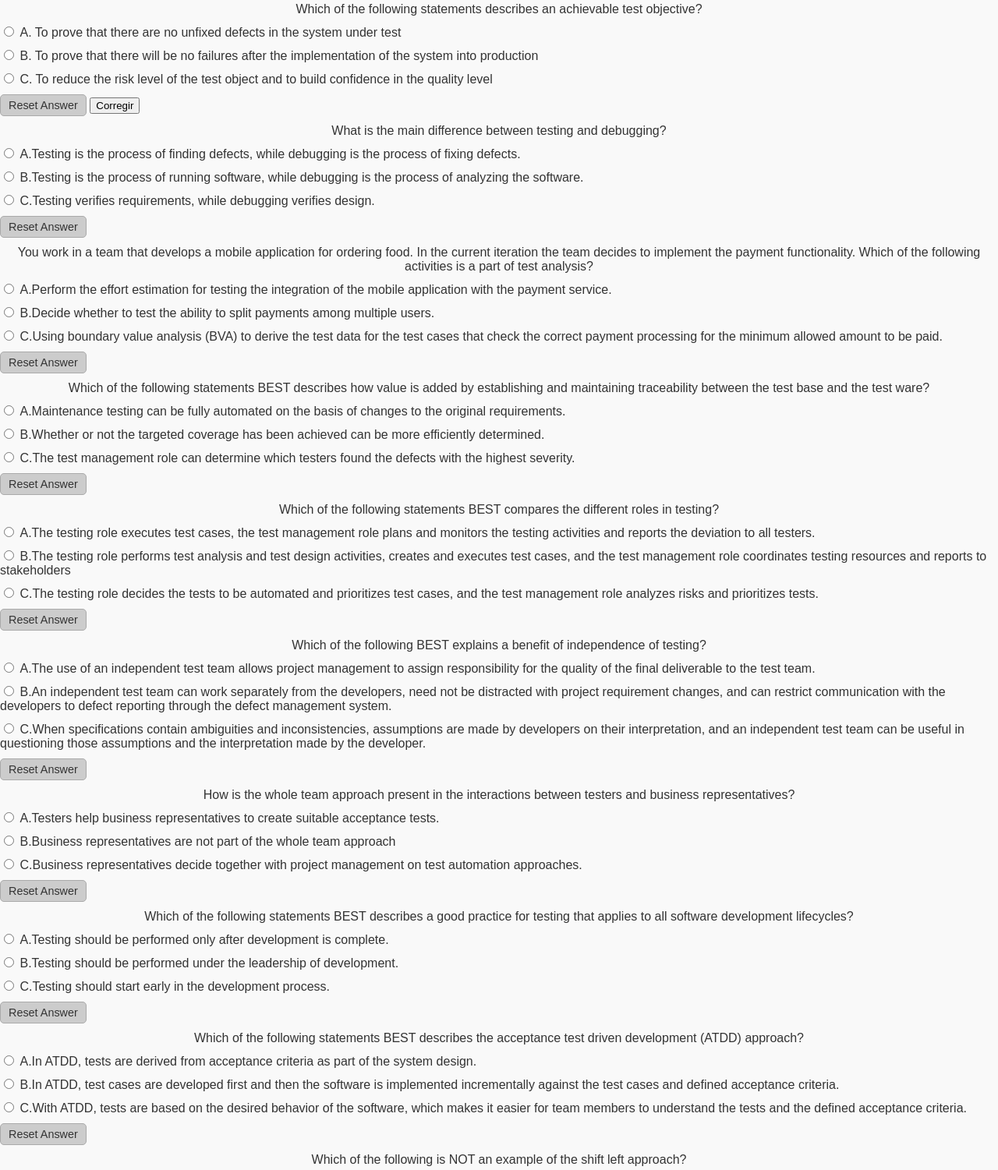
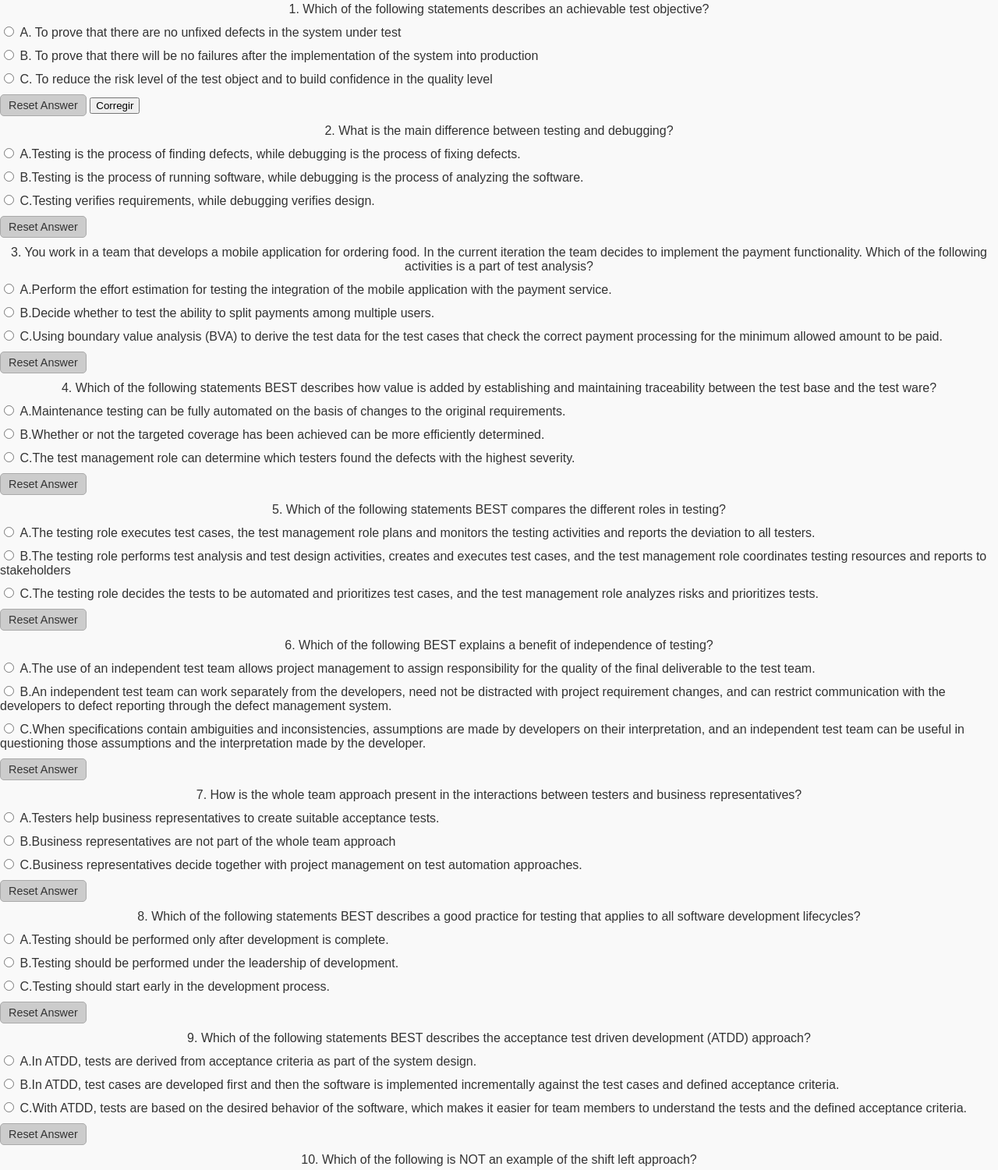
Before and after one commit to marbhg/istqb-exam-test, a plain HTML site: page index.html in a window 1280 px wide. Shown: the part 629-2130 px from the top of the page at 78% size. Drawn offline with Linux system fonts and the light colour scheme.

Commit message:
acxt
act

```diff
--- a/index.html
+++ b/index.html
@@ -37,7 +37,7 @@
         It is not mandatory to answer the questions; they can be left unanswered.</p>
     <p>.</p>
     <d class="question1">
-        <p>Which of the following statements describes an achievable test objective?</p>
+        <p>1. Which of the following statements describes an achievable test objective?</p>
         <form>
             <div>
                 <input type="radio" id="a" name="answer" value="a">
@@ -62,7 +62,7 @@
 
 
         <d class="question2">
-            <p>What is the main difference between testing and debugging?</p>
+            <p>2. What is the main difference between testing and debugging?</p>
             <form>
                 <div>
                     <input type="radio" id="a" name="answer" value="a">
@@ -86,7 +86,7 @@
             </form>
 
             <d class="question3">
-                <p>You work in a team that develops a mobile application for ordering food.
+                <p>3. You work in a team that develops a mobile application for ordering food.
                     In the current iteration the team decides to implement the payment
                     functionality.
                     Which of the following activities is a part of test analysis?</p>
@@ -115,7 +115,7 @@
 
 
                 <d class="question4">
-                    <p>Which of the following statements BEST describes how value is added by
+                    <p>4. Which of the following statements BEST describes how value is added by
                         establishing and maintaining traceability between the test base and the
                         test ware?</p>
                     <form>
@@ -142,7 +142,7 @@
 
 
                     <d class="question5">
-                        <p>Which of the following statements BEST compares the different roles in
+                        <p>5. Which of the following statements BEST compares the different roles in
                             testing?</p>
                         <form>
                             <div>
@@ -171,7 +171,7 @@
                         </form>
 
                         <d class="question6">
-                            <p>Which of the following BEST explains a benefit of independence of
+                            <p>6. Which of the following BEST explains a benefit of independence of
                                 testing?</p>
                             <form>
                                 <div>
@@ -205,7 +205,7 @@
                             </form>
 
                             <d class="question7">
-                                <p>How is the whole team approach present in the interactions between
+                                <p>7. How is the whole team approach present in the interactions between
                                     testers and business representatives?</p>
                                 <form>
                                     <div>
@@ -233,7 +233,7 @@
 
 
                                 <d class="question8">
-                                    <p>Which of the following statements BEST describes a good practice for
+                                    <p>8. Which of the following statements BEST describes a good practice for
                                         testing that applies to all software development lifecycles?</p>
                                     <form>
                                         <div>
@@ -259,7 +259,7 @@
                                     </form>
 
                                     <d class="question9">
-                                        <p>Which of the following statements BEST describes the acceptance test
+                                        <p>9. Which of the following statements BEST describes the acceptance test
                                             driven development (ATDD) approach?</p>
                                         <form>
                                             <div>
@@ -294,7 +294,7 @@
 
 
                                         <d class="question10">
-                                            <p>Which of the following is NOT an example of the shift left approach?</p>
+                                            <p>10. Which of the following is NOT an example of the shift left approach?</p>
                                             <form>
                                                 <div>
                                                     <input type="radio" id="a" name="answer" value="a">
--- a/script.js
+++ b/script.js
@@ -24,7 +24,7 @@ function checkAnswer(questionNumber) {
 
   if (!selectedOption) {
     messageElement.textContent = "Please select an answer.";
-    messageElement.style.color = "orange";
+    messageElement.style.color = "red";
   } else if (selectedOption.value === correctAnswer) {
     messageElement.textContent = "Correct! This statement is achievable.";
     messageElement.style.color = "green";
```
